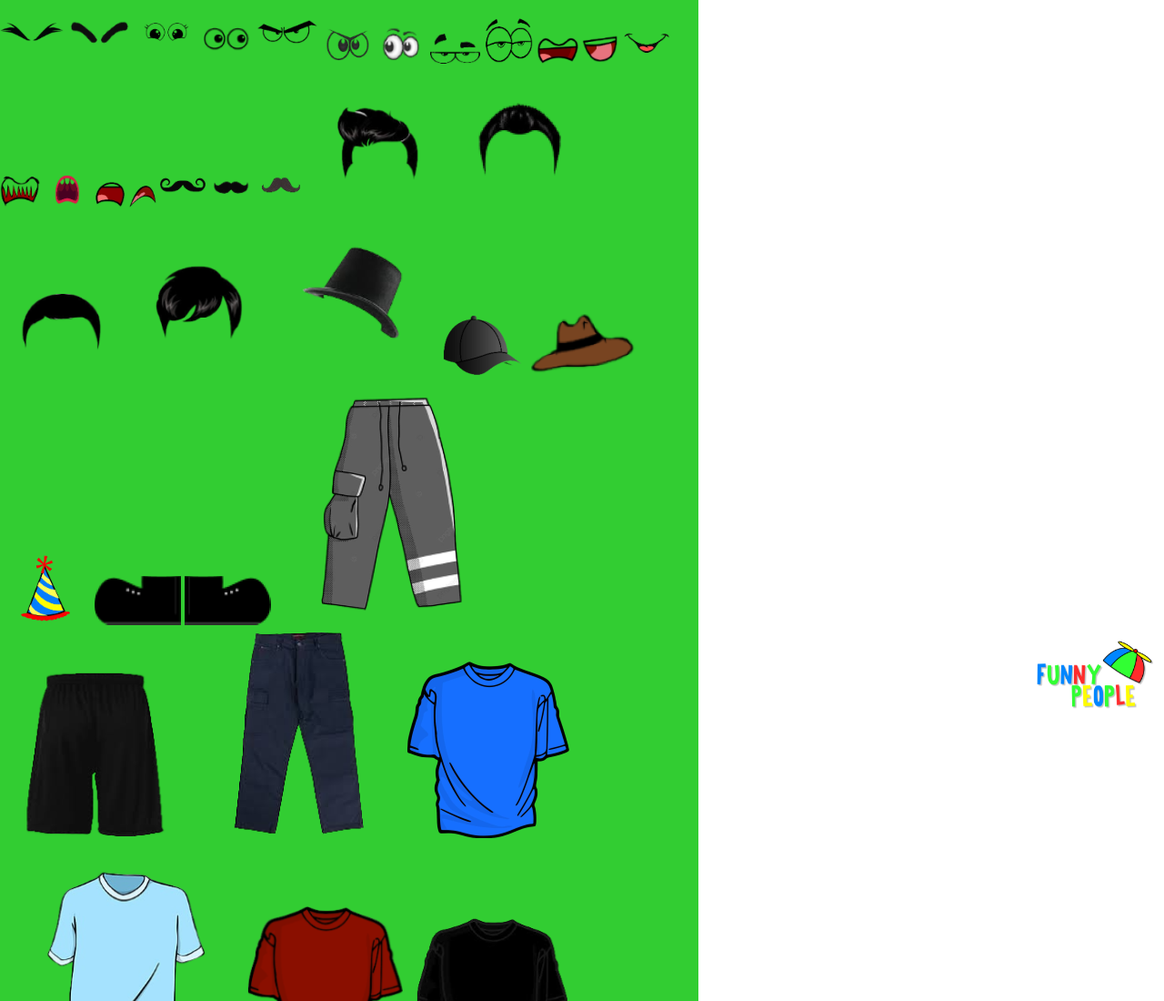
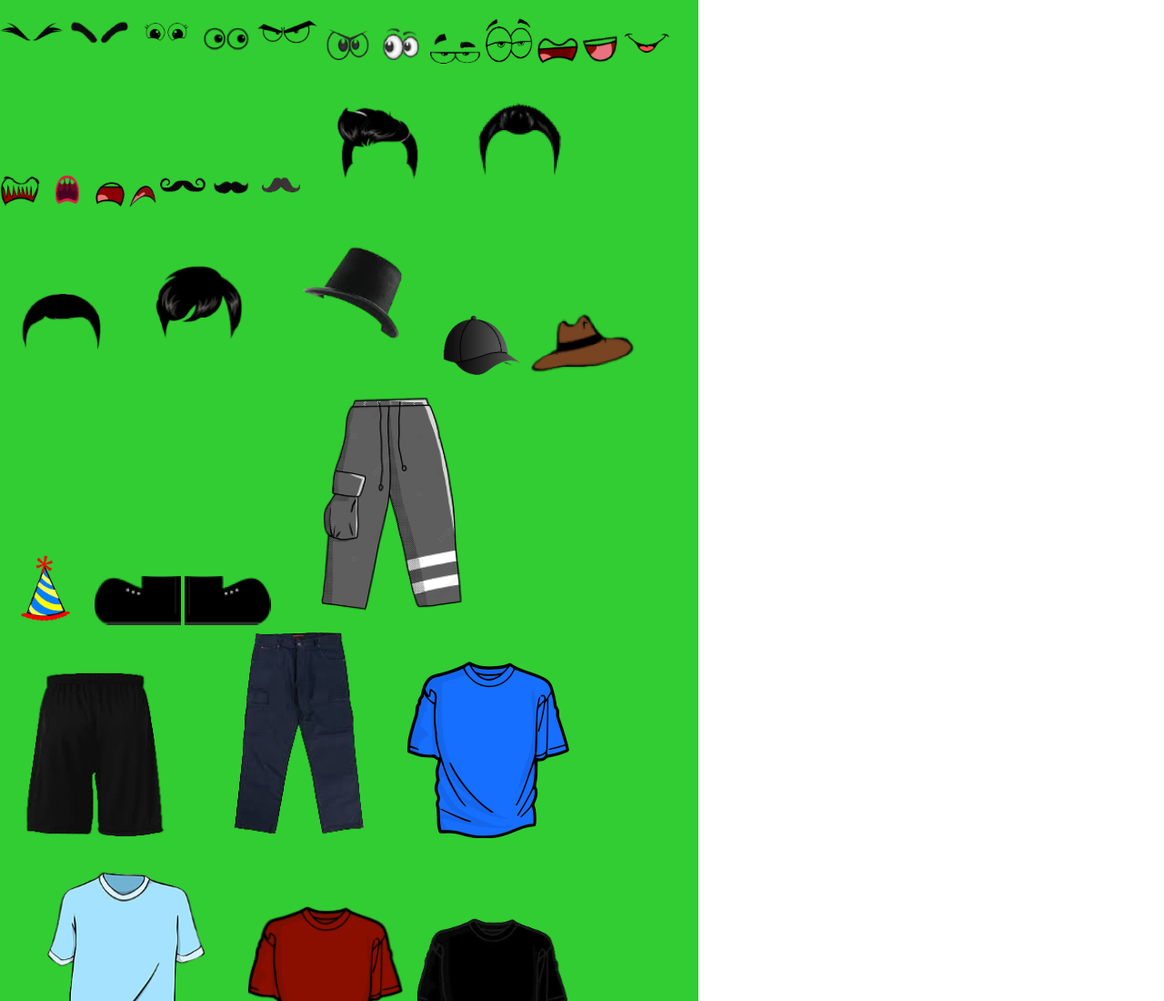
Before and after one commit to AaliyaMoolla/Module-4-assessment-1, a plain HTML site: page index.html in a window 1280 px wide. Shown: the top 1100 px of the page at 91% size. Drawn offline with Linux system fonts and the light colour scheme.

Commit message:
Update index.html

```diff
--- a/index.html
+++ b/index.html
@@ -56,7 +56,6 @@
 
         <div id="right-column">
             <img src="Images/man%20figure.png" />
-            <img src="images/logo.png" id="logo" />
         </div>
     </body>
 </html>
```
